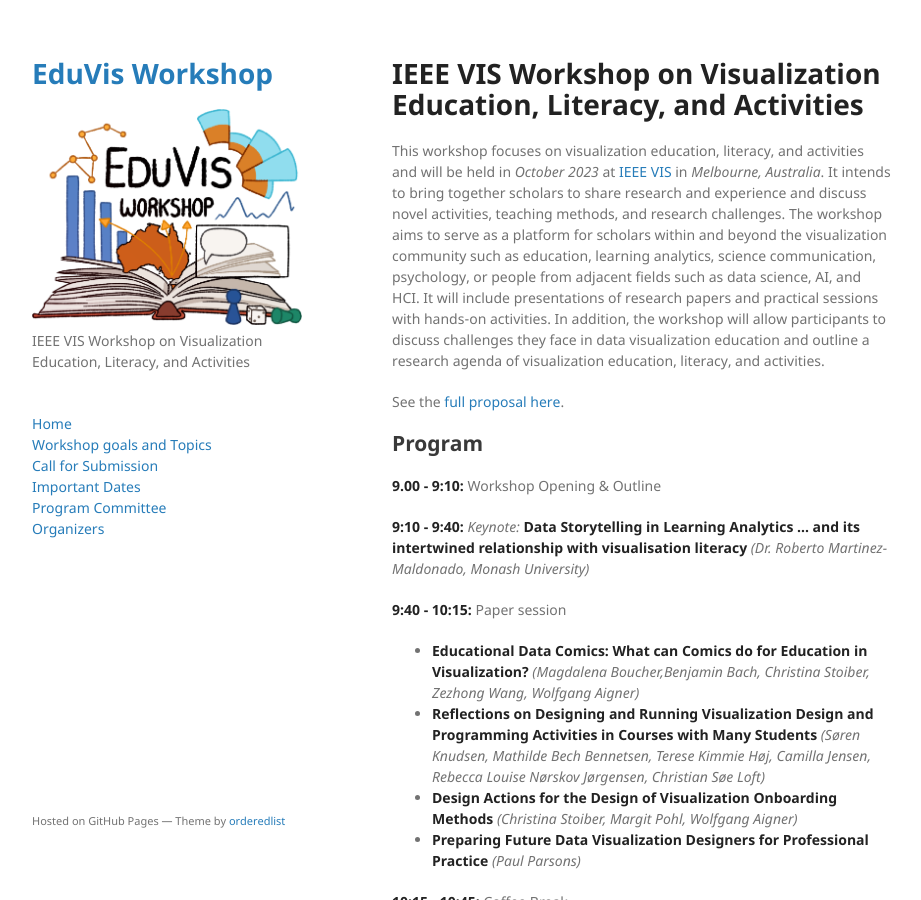
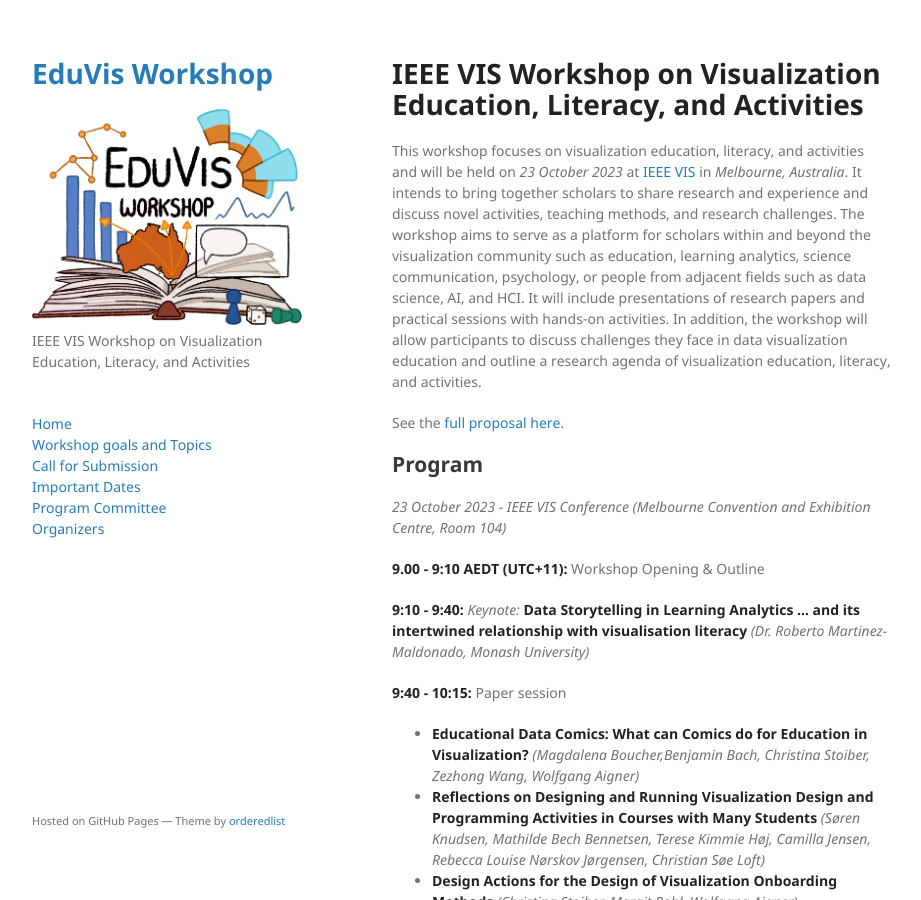
Before and after one commit to ieee-eduvis/ieee-eduvis.github.io, a Jekyll site: the page built from index.md, in a window 1280 px wide and 900 px high. Shown: the whole window, without its empty margins (178-1099 px from the left). Built offline with Jekyll 4.4.1, drawn with Linux system fonts in a browser that asks for light colours; our own code applies the rules of GitHub Pages for plain Markdown files.

Commit message:
Update workshop location

```diff
--- a/index.md
+++ b/index.md
@@ -4,13 +4,15 @@ layout: default
 
 # IEEE VIS Workshop on Visualization Education, Literacy, and Activities
 
-This workshop focuses on visualization education, literacy, and activities and will be held in _October 2023_ at [IEEE VIS](https://ieeevis.org/) in _Melbourne, Australia_. It intends to bring together scholars to share research and experience and discuss novel activities, teaching methods, and research challenges. The workshop aims to serve as a platform for scholars within and beyond the visualization community such as education, learning analytics, science communication, psychology, or people from adjacent fields such as data science, AI, and HCI. It will include presentations of research papers and practical sessions with hands-on activities. In addition, the workshop will allow participants to discuss challenges they face in data visualization education and outline a research agenda of visualization education, literacy, and activities.
+This workshop focuses on visualization education, literacy, and activities and will be held on *23 October 2023* at [IEEE VIS](https://ieeevis.org/) in *Melbourne, Australia*. It intends to bring together scholars to share research and experience and discuss novel activities, teaching methods, and research challenges. The workshop aims to serve as a platform for scholars within and beyond the visualization community such as education, learning analytics, science communication, psychology, or people from adjacent fields such as data science, AI, and HCI. It will include presentations of research papers and practical sessions with hands-on activities. In addition, the workshop will allow participants to discuss challenges they face in data visualization education and outline a research agenda of visualization education, literacy, and activities.
 
 See the [full proposal here](https://arxiv.org/abs/2303.10708).
 
 ## Program
 
-**9.00 - 9:10:** Workshop Opening & Outline
+*23 October 2023 - IEEE VIS Conference (Melbourne Convention and Exhibition Centre, Room 104)*
+
+**9.00 - 9:10 AEDT (UTC+11):** Workshop Opening & Outline
 
 **9:10 - 9:40:** *Keynote:* **Data Storytelling in Learning Analytics … and its intertwined relationship with visualisation literacy** *(Dr. Roberto Martinez-Maldonado, Monash University)*
 
```
Also changed, not shown: 1 other file.
